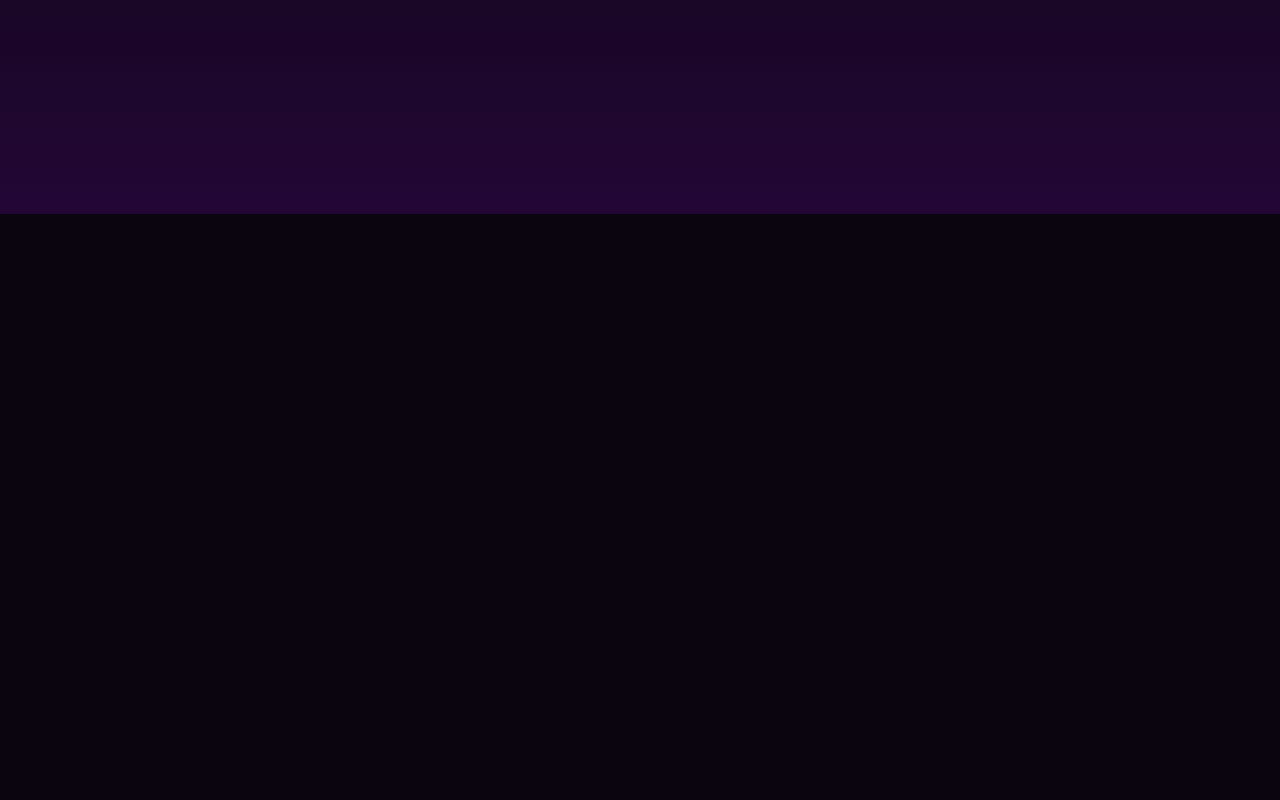
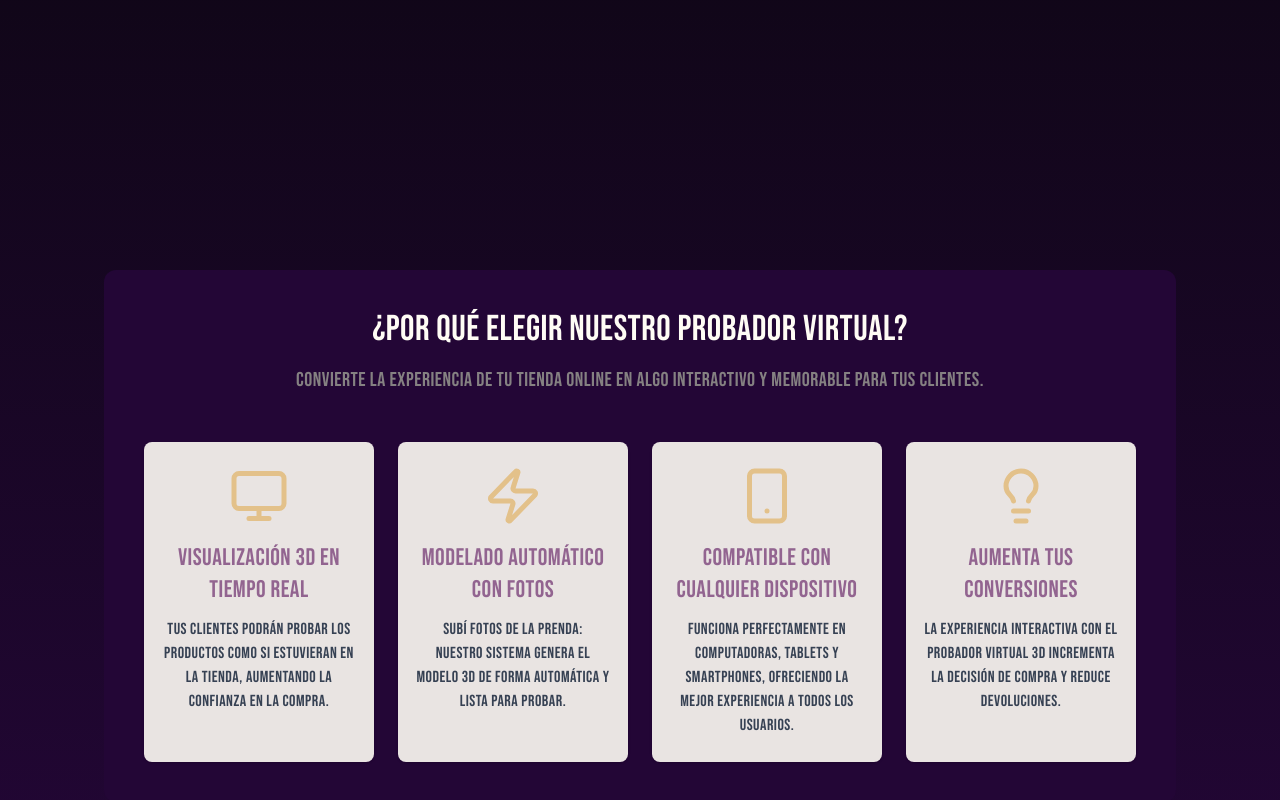
Before and after one commit to Outfit-Lab-TPI/frontend, a React (Vite) app: page /home in a window 1280 px wide. Shown: the part 500-1300 px from the top of the page. Before the commit the page ends 800 px from the top, so only its background shows below. Built offline with nearby package versions, Linux system fonts and the light colour scheme.

Commit message:
feat/benefits-section

```diff
--- /dev/null
+++ b/src/components/landing/Benefits.tsx
@@ -0,0 +1,63 @@
+import { Monitor, Zap, Smartphone, Lightbulb } from "lucide-react";
+
+export default function BenefitsSection() {
+  const benefits = [
+    {
+      icon: <Monitor className="mx-auto text-[var(--tertiary)]" size={60} />,
+      title: "Visualización 3D en tiempo real",
+      description:
+        "Tus clientes podrán probar los productos como si estuvieran en la tienda, aumentando la confianza en la compra.",
+    },
+    {
+      icon: <Zap className="mx-auto text-[var(--tertiary)]" size={60} />,
+      title: "Modelado automático con fotos",
+      description: (
+        <span>
+          Subí fotos de la prenda: <br /> nuestro sistema genera el modelo 3D de
+          forma automática y lista para probar.
+        </span>
+      ),
+    },
+    {
+      icon: <Smartphone className="mx-auto text-[var(--tertiary)]" size={60} />,
+      title: "Compatible con cualquier dispositivo",
+      description:
+        "Funciona perfectamente en computadoras, tablets y smartphones, ofreciendo la mejor experiencia a todos los usuarios.",
+    },
+    {
+      icon: <Lightbulb className="mx-auto text-[var(--tertiary)]" size={60} />,
+      title: "Aumenta tus conversiones",
+      description:
+        "La experiencia interactiva con el probador virtual 3D incrementa la decisión de compra y reduce devoluciones.",
+    },
+  ];
+
+  return (
+    <section className="md:mx-20 my-20 py-10 px-4 md:px-10 bg-[var(--primary)] rounded-xl">
+      <div className="mx-auto text-center mb-12">
+        <h2 className="text-3xl md:text-4xl font-bold">
+          ¿Por qué elegir nuestro probador virtual?
+        </h2>
+        <p className="mt-4 text-[var(--gray)] text-xl mx-auto">
+          Convierte la experiencia de tu tienda online en algo interactivo y
+          memorable para tus clientes.
+        </p>
+      </div>
+
+      <div className="grid grid-cols-1 sm:grid-cols-2 lg:grid-cols-4 gap-6 mx-auto">
+        {benefits.map((benefit, index) => (
+          <div
+            key={index}
+            className="bg-[var(--white)]/90 max-w-[350px] mx-auto px-4 py-6 rounded-lg shadow hover:shadow-lg transition-shadow duration-300 text-center"
+          >
+            <div className="mb-4">{benefit.icon}</div>
+            <h3 className="text-2xl font-semibold mb-3 text-[var(--secondary)]">
+              {benefit.title}
+            </h3>
+            <p className="text-gray-700 text-md">{benefit.description}</p>
+          </div>
+        ))}
+      </div>
+    </section>
+  );
+}
--- a/src/pages/Home.jsx
+++ b/src/pages/Home.jsx
@@ -1,10 +1,12 @@
 import React from "react";
 import HeroSection from "../components/landing/Hero";
+import BenefitsSection from "../components/landing/Benefits";
 
 export default function Home() {
   return (
     <div className="p-6 bg-gradient-to-b from-[var(--black)] to-[var(--primary)]">
       <HeroSection />
+      <BenefitsSection />
     </div>
   );
 }
```
